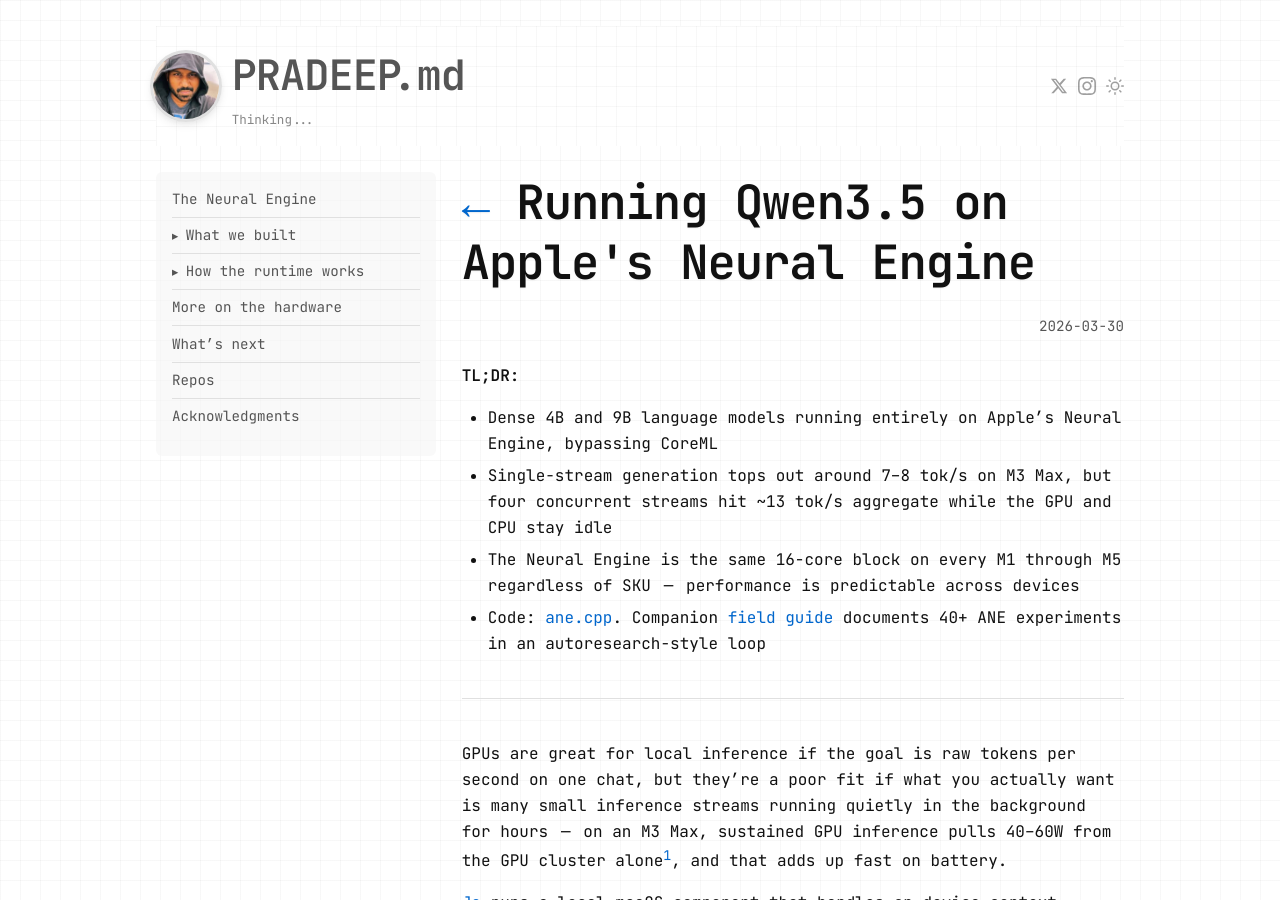
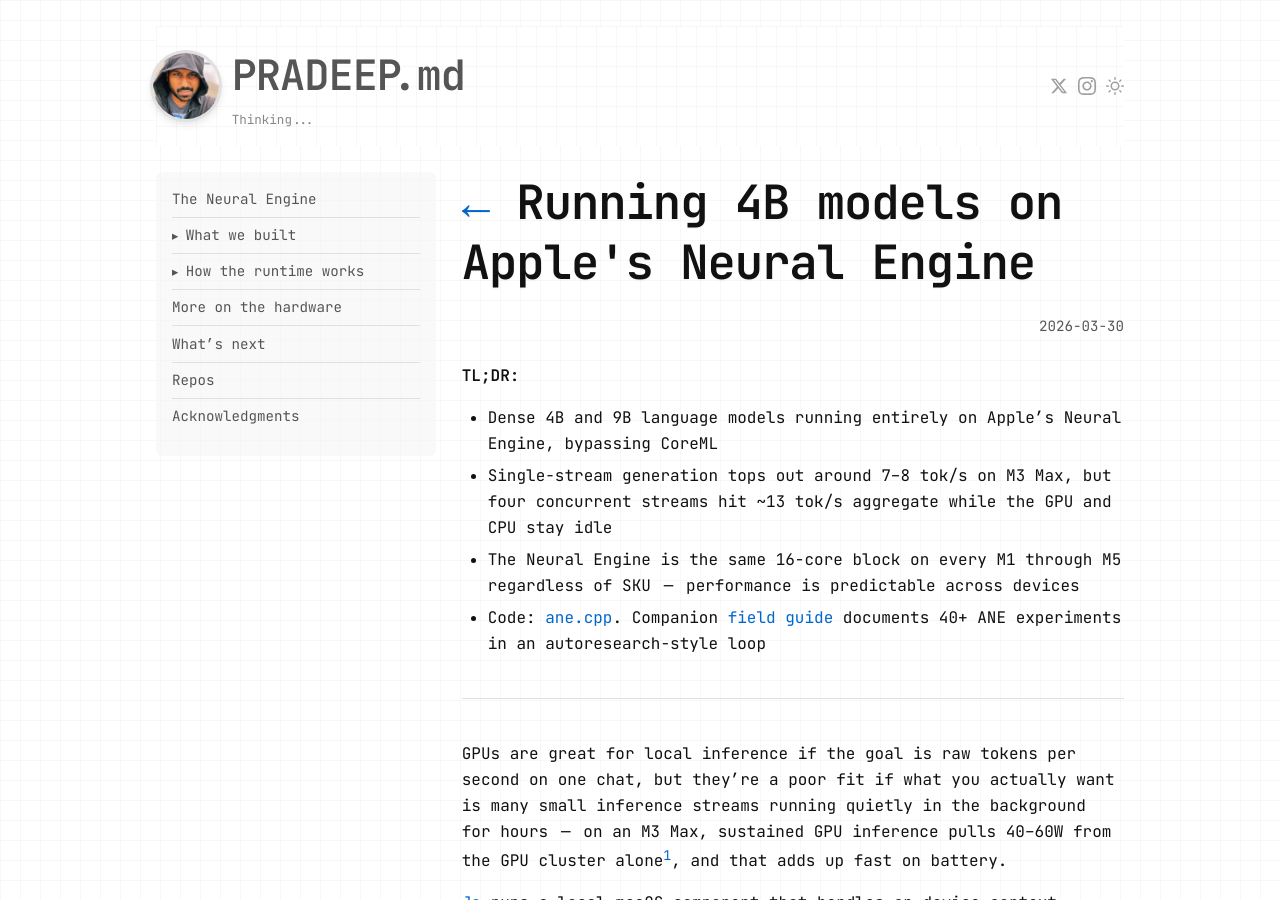
Before and after one commit to skyfallsin/skyfallsin.github.io, a Jekyll site: the page built from _posts/2026-03-30-apple-neural-engine-local-llm-agents.md, in a window 1280 px wide and 900 px high. Built offline with Jekyll 4.4.1, drawn with Linux system fonts in a browser that asks for light colours; nearby versions of some CDN libraries.

Commit message:
fix title: Running 4B models on Apple's Neural Engine

```diff
--- a/_posts/2026-03-30-apple-neural-engine-local-llm-agents.md
+++ b/_posts/2026-03-30-apple-neural-engine-local-llm-agents.md
@@ -1,6 +1,6 @@
 ---
 layout: post
-title: "Running Qwen3.5 on Apple's Neural Engine"
+title: "Running 4B models on Apple's Neural Engine"
 date: 2026-03-30
 published: true
 description: "Qwen3.5-4B hits 11.66 tok/s single-stream on ANE with int8 quantization, and four concurrent streams reach 28.62 tok/s aggregate — all on the Neural Engine, GPU and CPU idle."
```
